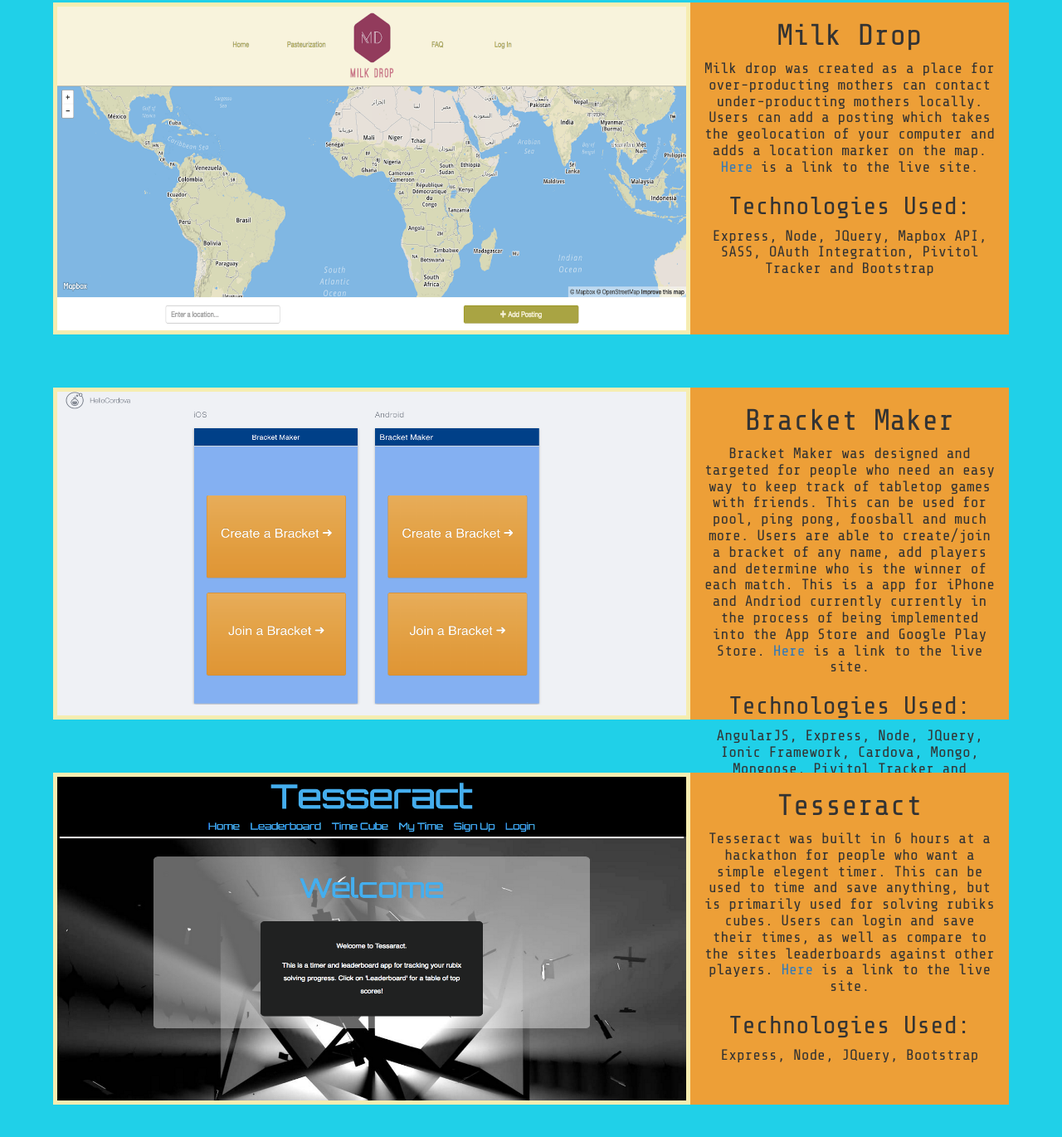
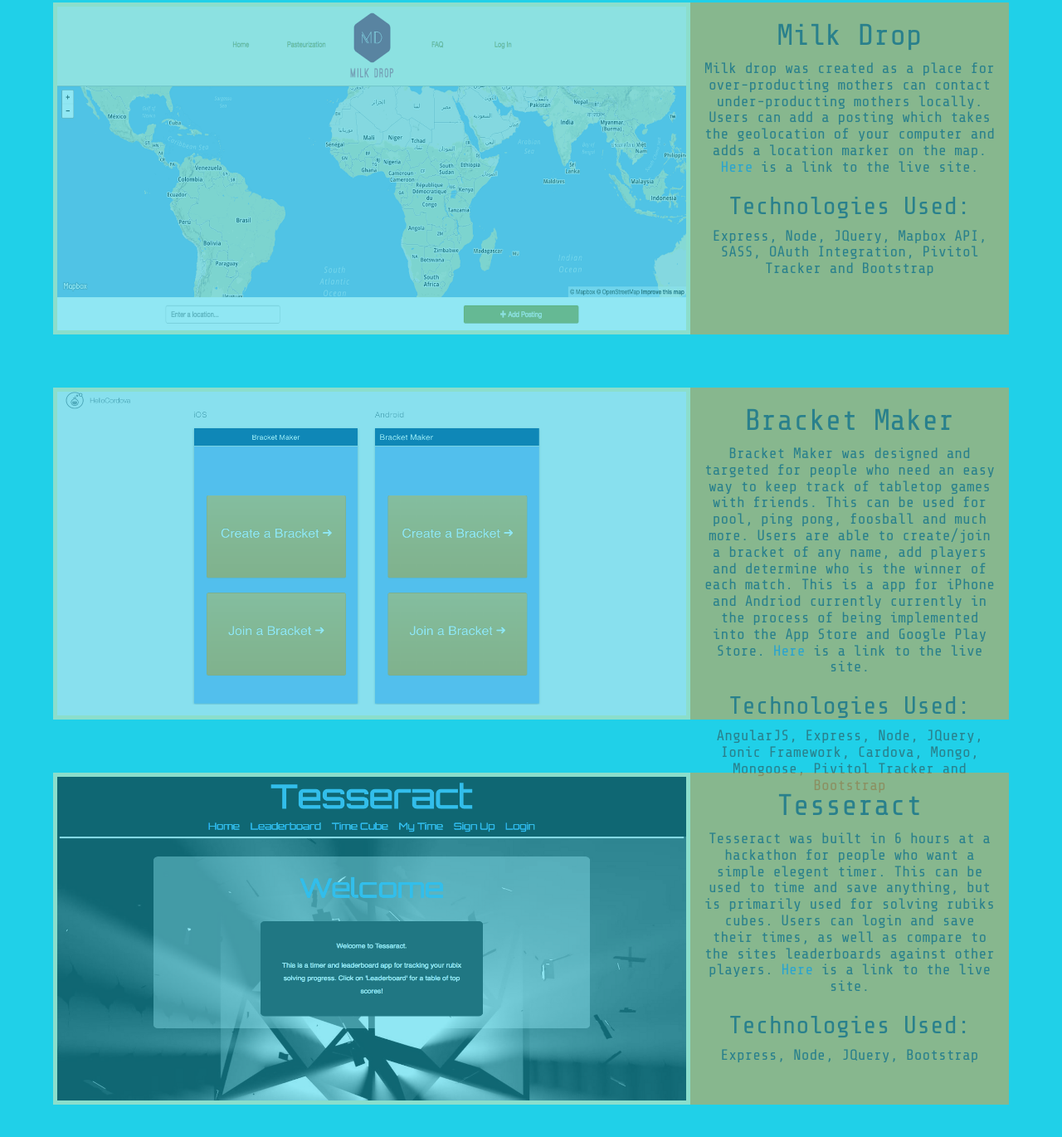
Before and after one commit to MFerger/Port, a plain HTML site: page index.html in a window 1280 px wide. Shown: the part 174-1544 px from the top of the page at 83% size. Drawn offline with nearby package versions, Linux system fonts and the light colour scheme.

Commit message:
added fade in on projects on hover

```diff
--- a/index.html
+++ b/index.html
@@ -39,7 +39,7 @@
     <span style="float: left">mferger92@gmail.com</span>
   </h3>
   </nav>
-  <div class='projects'>
+  <div class='projects fade'>
     <div class='sites shadowHalf'>
       <a data-toggle="modal" href="#milkDropModal"><img class='siteImage' src="./images/milk_drop_full.png" alt=""></a>
       <div class="description">
@@ -101,7 +101,7 @@
     </div>
   </div>
 
-  <div class='projects'>
+  <div class='projects fade'>
     <div class='sites shadowHalf'>
       <a data-toggle="modal" href="#bracketModal"><img class='siteImage' src="./images/bracket_maker.png" alt=""></a>
       <div class="description">
@@ -162,7 +162,7 @@
     </div>
   </div>
 
-  <div class='projects'>
+  <div class='projects fade'>
     <div class='sites shadowHalf'>
       <a data-toggle="modal" href="#tessaractModal"><img class='siteImage' src="./images/tessaract_main_page.png" alt=""></a>
       <div class="description">
--- a/style/style.css
+++ b/style/style.css
@@ -51,7 +51,14 @@ h1, h2, h3, h4, h5 {
   margin-top: 5%;
   position: absolute;
 }
-
+.fade
+{
+        opacity:0.5;
+}
+.fade:hover
+{
+        opacity:1;
+}
 @-webkit-keyframes fadeIn { from { opacity:0; } to { opacity:1; } }
 @-moz-keyframes fadeIn { from { opacity:0; } to { opacity:1; } }
 @keyframes fadeIn { from { opacity:0; } to { opacity:1; } }
```
